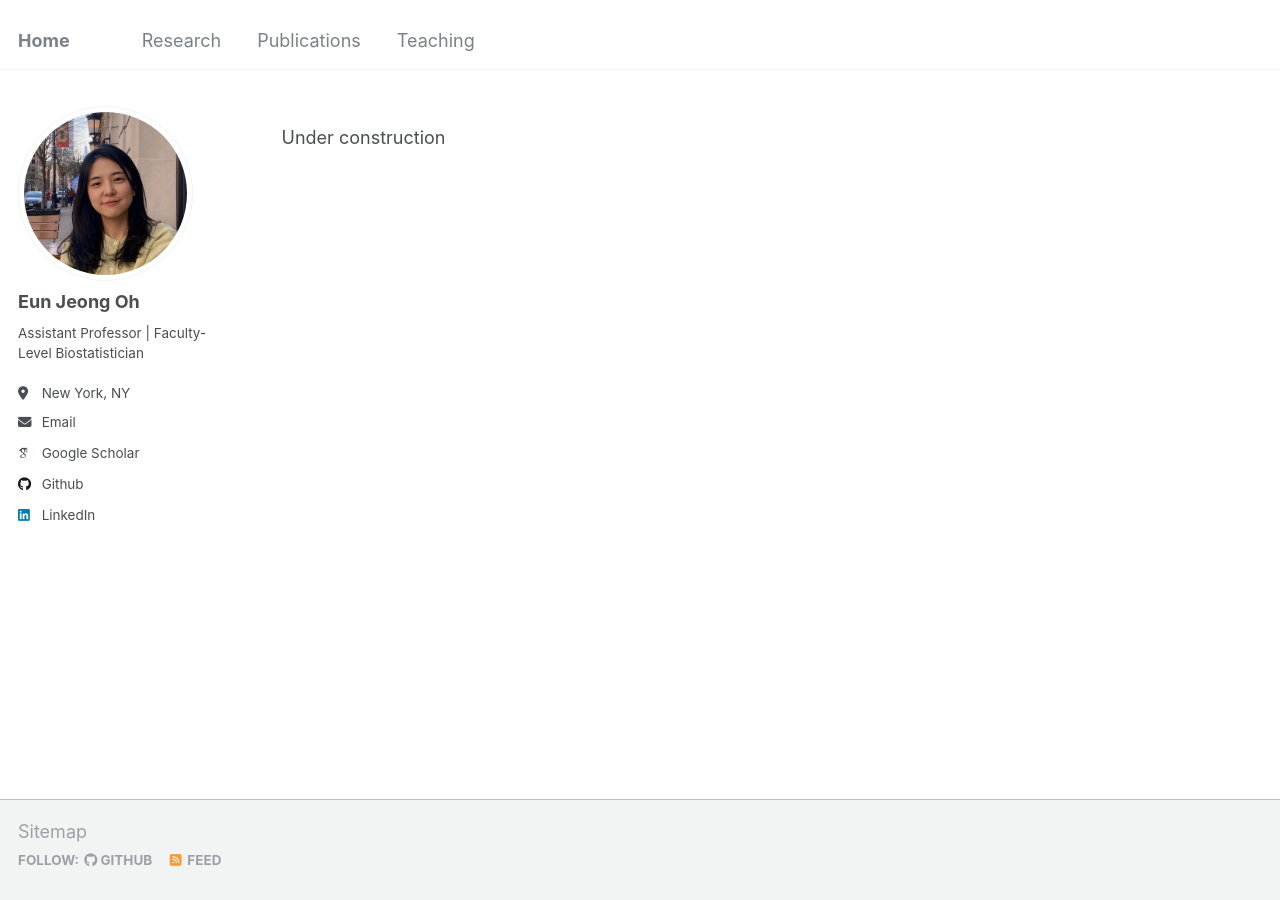
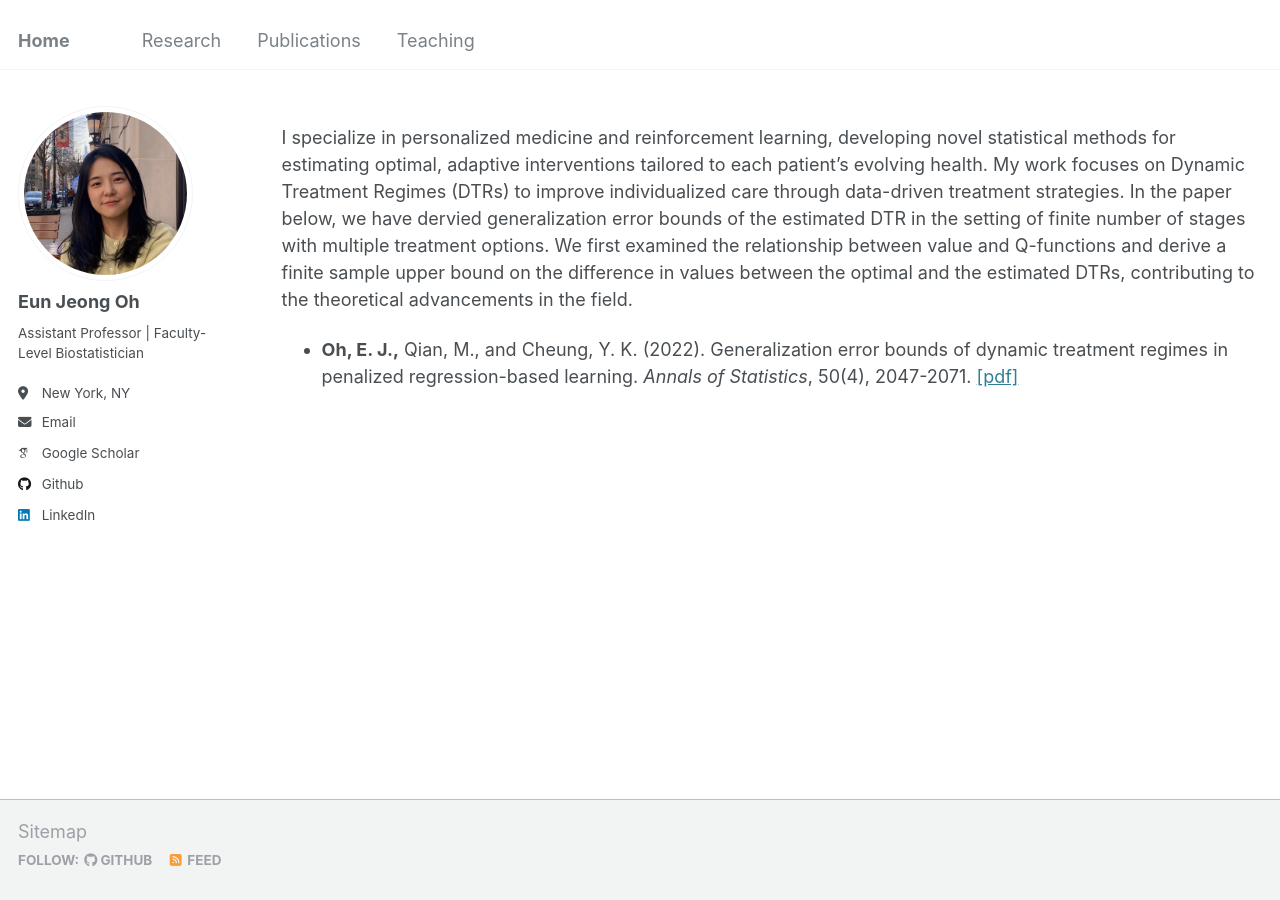
Before and after one commit to oheunj/oheunj.github.io, a Jekyll site: the page built from _pages/research.md, in a window 1280 px wide. Built offline with Jekyll 4.4.1, drawn with Linux system fonts in a browser that asks for light colours; some web fonts are replaced.

Commit message:
Update research.md

```diff
--- a/_pages/research.md
+++ b/_pages/research.md
@@ -10,4 +10,6 @@
 {% include base_path %}
 
 
-Under construction
+I specialize in personalized medicine and reinforcement learning, developing novel statistical methods for estimating optimal, adaptive interventions tailored to each patient's evolving health. My work focuses on Dynamic Treatment Regimes (DTRs) to improve individualized care through data-driven treatment strategies. In the paper below, we have dervied generalization error bounds of the estimated DTR in the setting of finite number of stages with multiple treatment options. We first examined the relationship between value and Q-functions and derive a finite sample upper bound on the difference in values between the optimal and the estimated DTRs, contributing to the theoretical advancements in the field.
+
+* __Oh, E. J.,__ Qian, M., and Cheung, Y. K. (2022). Generalization error bounds of dynamic treatment regimes in penalized regression-based learning. _Annals of Statistics_, 50(4), 2047-2071. [[pdf]](https://par.nsf.gov/servlets/purl/10429985)
```
